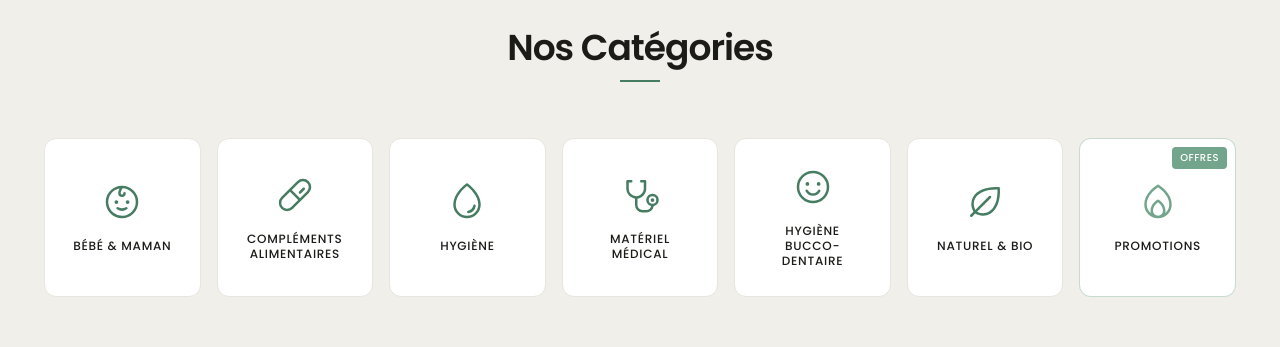
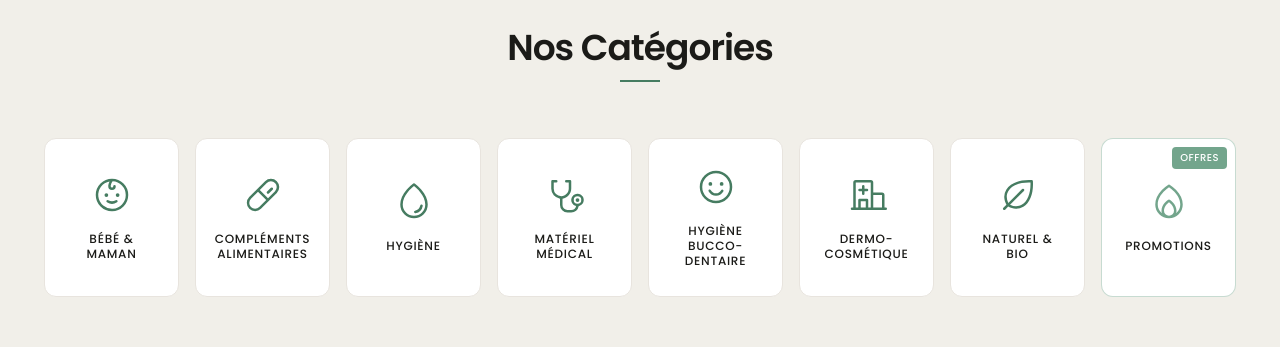
Before and after one commit to Mehdidjah/kenza-santer-website, a React (Vite) app: page / in a window 1280 px wide. Shown: the part 980-1327 px from the top of the page. Built offline with nearby package versions, Linux system fonts and the light colour scheme; no server answers.

Commit message:
Add dermo-cosmetique category

```diff
--- a/src/components/Footer.tsx
+++ b/src/components/Footer.tsx
@@ -4,7 +4,7 @@ import { Facebook, Instagram } from '@/lib/icons';
 import logo from '@/assets/logo.svg';
 import { useCategories } from '@/hooks/useProducts';
 
-const fallbackCategoryKeys = ['Bébé & Maman', 'Compléments Alimentaires', 'Hygiène', 'Naturel & Bio', 'Matériel Médical', 'Promotions'];
+const fallbackCategoryKeys = ['Bébé & Maman', 'Compléments Alimentaires', 'Hygiène', 'Matériel Médical', 'Hygiène Bucco-Dentaire', 'Dermo-cosmétique'];
 
 export default function Footer() {
   const { t } = useTranslation();
--- a/src/i18n/locales/ar.ts
+++ b/src/i18n/locales/ar.ts
@@ -36,6 +36,7 @@ export const ar: Translations = {
       'Hygiène': 'النظافة',
       'Matériel Médical': 'المعدات الطبية',
       'Hygiène Bucco-Dentaire': 'العناية بالفم والأسنان',
+      'Dermo-cosmétique': 'ديرمو-كوزمتيك',
       'Naturel & Bio': 'طبيعي وعضوي',
       'Promotions': 'العروض',
     },
--- a/src/i18n/locales/fr.ts
+++ b/src/i18n/locales/fr.ts
@@ -34,6 +34,7 @@ export const fr = {
       'Hygiène': 'Hygiène',
       'Matériel Médical': 'Matériel Médical',
       'Hygiène Bucco-Dentaire': 'Hygiène Bucco-Dentaire',
+      'Dermo-cosmétique': 'Dermo-cosmétique',
       'Naturel & Bio': 'Naturel & Bio',
       'Promotions': 'Promotions',
     },
--- a/src/pages/Index.tsx
+++ b/src/pages/Index.tsx
@@ -1,6 +1,6 @@
 import { useTranslation } from 'react-i18next';
 import { Link } from 'react-router-dom';
-import { Baby, Pill, ShowerHead, Stethoscope, SmilePlus, Leaf, Flame, Star, Truck, ShieldCheck, Quote, Package, Users, Phone } from '@/lib/icons';
+import { Baby, Pill, ShowerHead, Stethoscope, SmilePlus, Leaf, Flame, Star, Truck, ShieldCheck, Quote, Package, Users, Phone, Hospital } from '@/lib/icons';
 import { useState } from 'react';
 import { useCategories, useProducts } from '@/hooks/useProducts';
 import ProductCard from '@/components/ProductCard';
@@ -16,6 +16,7 @@ const categoryItems = [
   { key: 'Hygiène', icon: ShowerHead },
   { key: 'Matériel Médical', icon: Stethoscope },
   { key: 'Hygiène Bucco-Dentaire', icon: SmilePlus },
+  { key: 'Dermo-cosmétique', icon: Hospital },
   { key: 'Naturel & Bio', icon: Leaf },
   { key: 'Promotions', icon: Flame, special: true },
 ] as const;
@@ -26,6 +27,7 @@ const categoryIconMap: Record<string, typeof Package> = {
   Hygiène: ShowerHead,
   'Matériel Médical': Stethoscope,
   'Hygiène Bucco-Dentaire': SmilePlus,
+  'Dermo-cosmétique': Hospital,
   'Naturel & Bio': Leaf,
   Promotions: Flame,
 };
@@ -149,7 +151,7 @@ export default function Index() {
             <h2 className="font-serif text-4xl font-semibold mb-3 text-foreground">{t('categories.title')}</h2>
             <div className="w-10 h-[2px] bg-primary mx-auto" />
           </div>
-          <div className="grid grid-cols-2 sm:grid-cols-3 md:grid-cols-4 lg:grid-cols-7 gap-4">
+          <div className="grid grid-cols-2 sm:grid-cols-3 md:grid-cols-4 lg:grid-cols-4 xl:grid-cols-8 gap-4">
             {displayedCategories.map(cat => (
               <Link
                 key={cat.key}
--- a/src/pages/Products.tsx
+++ b/src/pages/Products.tsx
@@ -20,6 +20,7 @@ const fallbackCategoryFilters: readonly string[] = [
   'Hygiène',
   'Matériel Médical',
   'Hygiène Bucco-Dentaire',
+  'Dermo-cosmétique',
   'Naturel & Bio',
   'Promotions',
 ];
```
Also changed, not shown: 1 other file (tests, documents, lock files or other folders).
